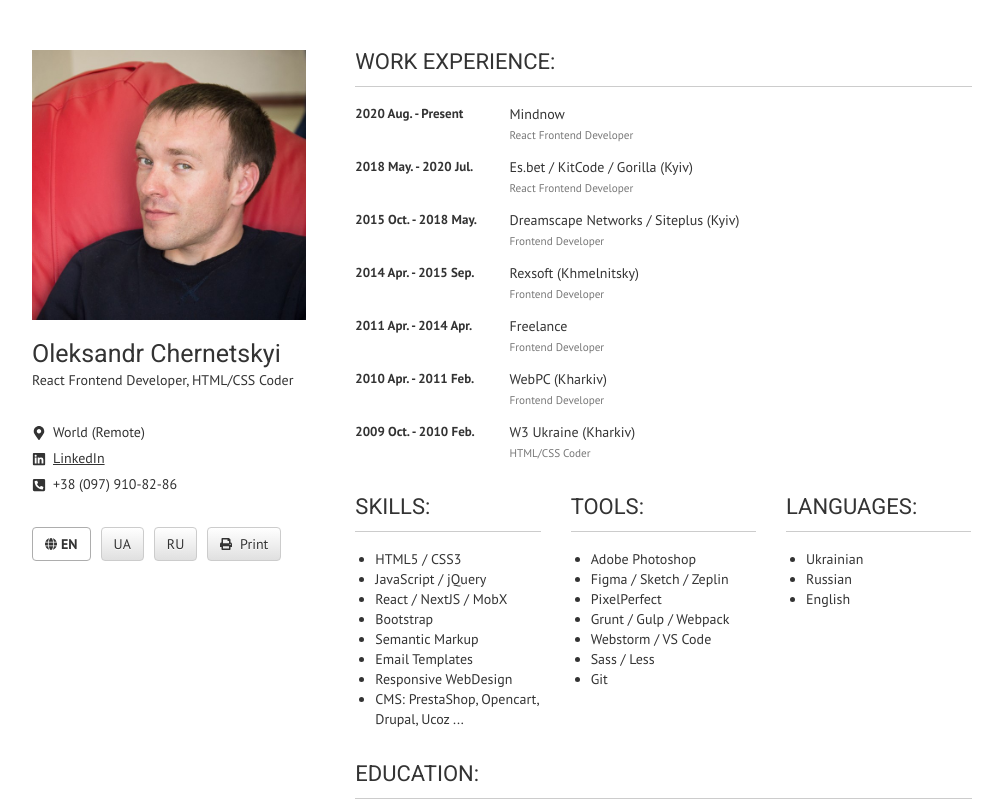
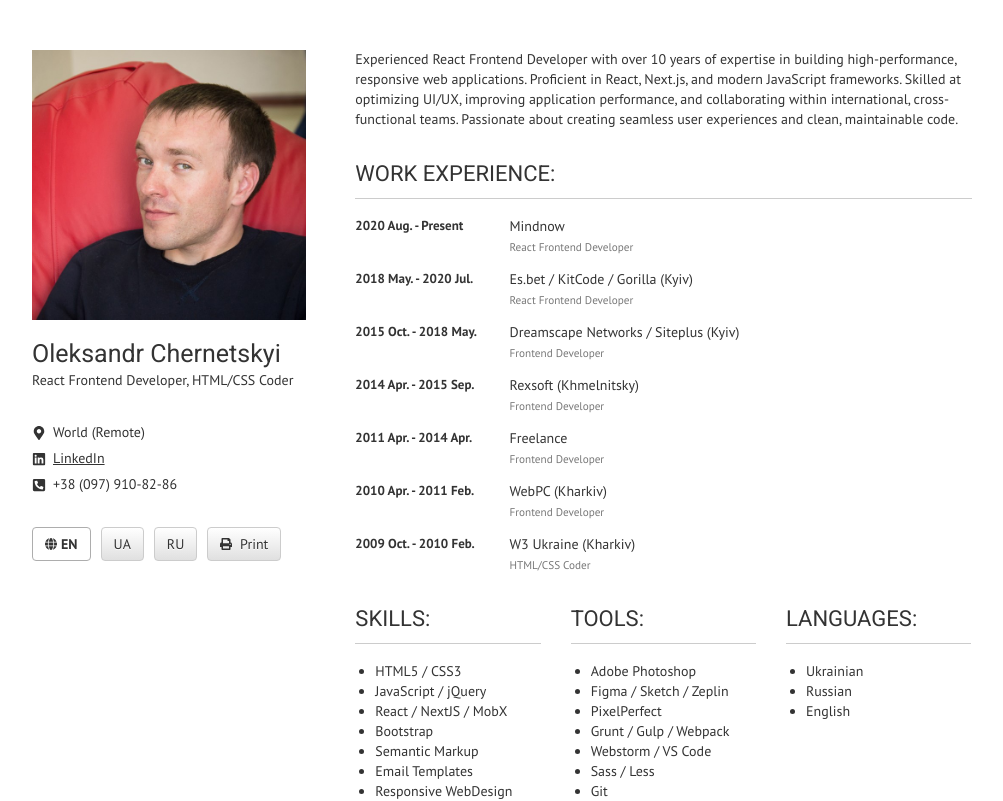
Before and after one commit to fozzy2603/fozzy2603.github.io, a Next.js app: page / in a window 1280 px wide. Shown: the top 801 px of the page, without its empty margins (138-1141 px from the left). Built offline with nearby package versions, Linux system fonts and the light colour scheme.

Commit message:
add Summary section

```diff
--- /dev/null
+++ b/components/Summary.tsx
@@ -0,0 +1,9 @@
+import React from 'react';
+
+export const Summary = ({text}:{text: string}) => {
+    return (
+        <div className="information-box">
+            {text}
+        </div>
+    );
+};
--- a/components/index.ts
+++ b/components/index.ts
@@ -3,3 +3,4 @@ export * from './WorkExperience';
 export * from './Skills';
 export * from './Education';
 export * from './PersonalQualities';
+export * from './Summary'
--- a/data.ts
+++ b/data.ts
@@ -36,6 +36,7 @@ export const data = {
             trainings: 'Trainings',
             qualities: 'Personal qualities',
         },
+        summary: "Experienced React Frontend Developer with over 10 years of expertise in building high-performance, responsive web applications. Proficient in React, Next.js, and modern JavaScript frameworks. Skilled at optimizing UI/UX, improving application performance, and collaborating within international, cross-functional teams. Passionate about creating seamless user experiences and clean, maintainable code.",
         qualities: 'Responsible, persistent, friendly, honest, positive attitude, communicative.',
         workExperience: [
             {
@@ -112,6 +113,7 @@ export const data = {
             trainings: 'Курсы',
             qualities: 'Персональные качества',
         },
+        summary: 'Опытный React Frontend Developer с более чем 10-летним опытом разработки высокопроизводительных, адаптивных веб-приложений. Владею навыками работы с React, Next.js и современными JavaScript-фреймворками. Специализируюсь на оптимизации UI/UX, повышении производительности приложений и эффективном взаимодействии в международных кросс-функциональных командах. Увлечен созданием удобного интерфеса взаимодействия с пользователем и чистого, легко поддерживаемого кода.',
         qualities:
             'Ответственный, настойчив, быстро обучаем, дружелюбный, честный, позитивно настроен, коммуникабельный.',
         workExperience: [
@@ -189,6 +191,7 @@ export const data = {
             trainings: 'Курси',
             qualities: 'Особисті якості',
         },
+        summary: 'Досвідчений React Frontend Developer із понад 10-річним досвідом розробки високопродуктивних, адаптивних веб-додатків. Володію навичками роботи з React, Next.js та сучасними JavaScript-фреймворками. Спеціалізуюся на оптимізації UI/UX, підвищенні продуктивності додатків і ефективній співпраці в міжнародних міжфункціональних командах. Захоплююсь створенням бездоганної взаємодії з користувачем і чистим кодом, який зручно підтримувати.',
         qualities:
             'Відповідальний, наполегливий, швидко навчаюсь, дружелюбний, чесний, позитивний, комунікабельний.',
         workExperience: [
--- a/pages/index.tsx
+++ b/pages/index.tsx
@@ -2,7 +2,8 @@ import { useState } from 'react';
 import type { NextPage } from 'next';
 import Head from 'next/head';
 import { data } from '../data';
-import { Education, Sidebar, Skills, WorkExperience, PersonalQualities } from '../components';
+import { Education, Sidebar, Skills, WorkExperience, PersonalQualities, Summary } from '../components';
+
 
 export const languages = ['en', 'ua', 'ru'] as const;
 export type languagesProps = typeof languages[number];
@@ -21,6 +22,7 @@ const Home: NextPage = () => {
                     <Sidebar data={sidebar} changeLanguage={setLang} lang={lang} />
                 </div>
                 <div className="content">
+                    <Summary text={data[lang].summary}/>
                     <WorkExperience title={titles.workExperience} data={workExperience} lang={lang} />
                     <Skills
                         titles={{ skills: titles.skills, tools: titles.tools, languages: titles.languages }}
```
Also changed, not shown: 1 other file (tests, documents, lock files or other folders).
